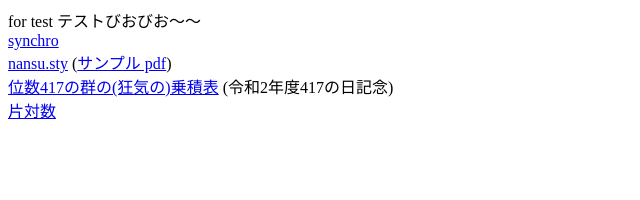
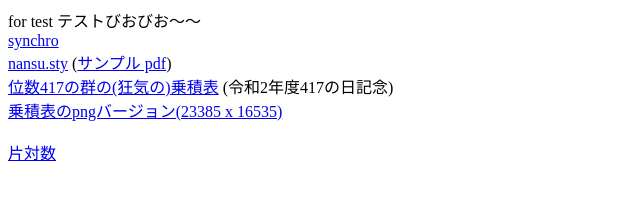
Before and after one commit to marich1224/marich1224.github, a plain HTML site: page index.html in a window 1280 px wide. Shown: the whole page, without its empty margins (0-640 px from the left). Drawn offline with Linux system fonts and the light colour scheme.

Commit message:
add png version of joseki-table

```diff
--- a/index.html
+++ b/index.html
@@ -17,6 +17,8 @@
 
     <a href="./docs/417joseki.pdf">位数417の群の(狂気の)乗積表</a> (令和2年度417の日記念)
     <br>
+    <a href="./docs/417joseki-2000ppi.png">乗積表のpngバージョン(23385 x 16535)</a>
+    <br><br>
     <a href="./pages/semilog.html">片対数</a>
   </body>
 </html>
```
